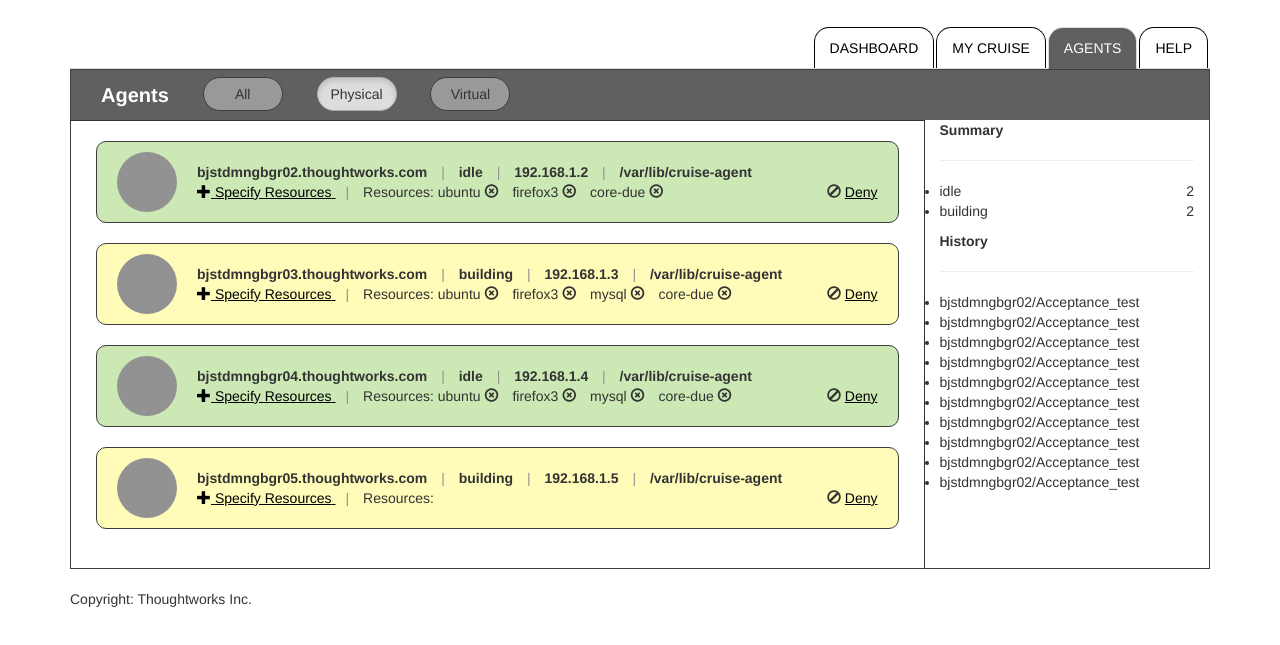
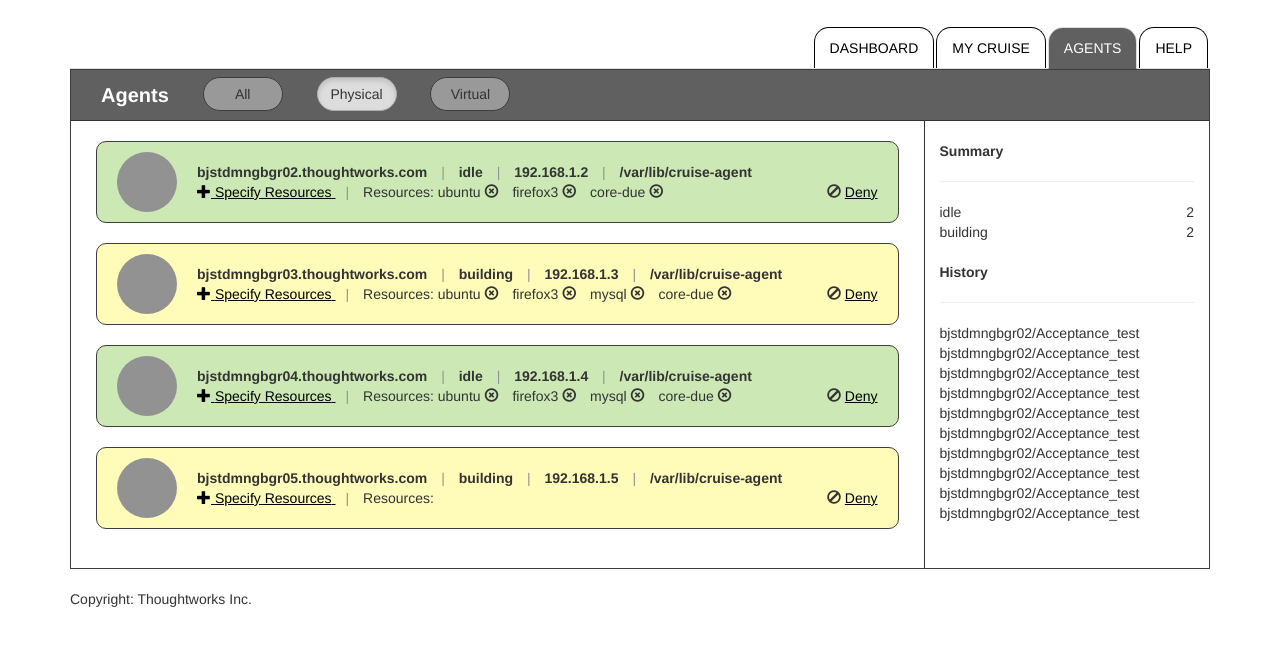
Before and after one commit to chao-hua/tw_homework, a website: page cruise/app/index.html at #!/index in a window 1280 px wide. Shown: the part 53-698 px from the top of the page. Drawn offline with nearby package versions, Linux system fonts and the light colour scheme.

Commit message:
fix tab-body-right style bug

```diff
--- a/cruise/app/js/controllers.js
+++ b/cruise/app/js/controllers.js
@@ -25,7 +25,7 @@ agentsCtrls.controller('AgentsListCtrl', ['$scope', '$timeout', 'Agents',
                 typeObject[type] = typeCount;
             }
             $scope.agents.typeObject = typeObject;
-        }, 1000);
+        }, 100);
 
         $scope.removeResources = function(agentId, resource) {
             for (var i = 0; i < $scope.agents.length; i++) {
--- a/cruise/app/tpls/tabs.html
+++ b/cruise/app/tpls/tabs.html
@@ -56,7 +56,7 @@
                         <div class="clear"></div>
                     </div>
                 </div>
-                <div class="col-md-3" id="tab-body-right">
+                <div class="tab-body-right col-md-3">
                     <strong>Summary</strong>
                     <hr>
                     <ul>
```
